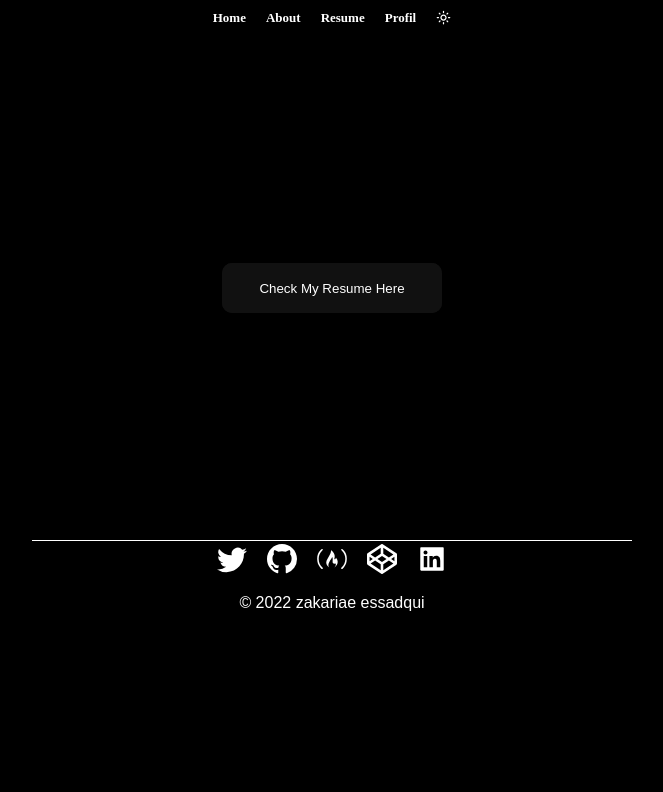
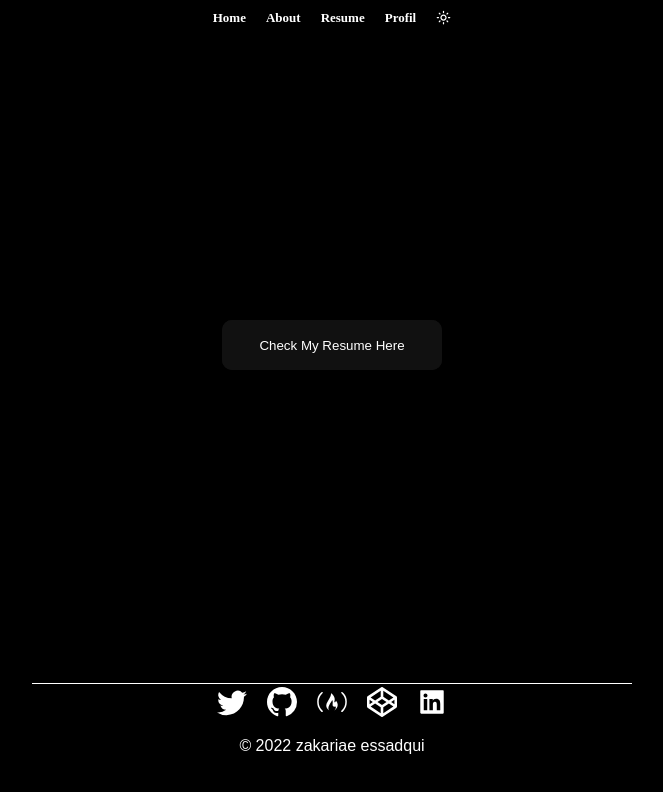
Before and after one commit to Enstientt/MyPortfolio, a React (Create React App) app: page /MyPortfolio/MyResume in a window 1280 px wide. Shown: the top 792 px of the page, without its empty margins (308-971 px from the left). Built offline with nearby package versions, Linux system fonts and the light colour scheme.

Commit message:
empty commit

```diff
--- a/src/components/AbouteMe.js
+++ b/src/components/AbouteMe.js
@@ -5,7 +5,7 @@ export const AbouteMe =()=>{
     const theme = useContext(ThemeContext);
 
     return (
-        <div style={{width:"100%", height:"100%"}}>
+        <div style={{width:"100%", height:"60%"}}>
         <h1 style={{color:"white"}}>AbouteMe</h1>
         </div>
         )
--- a/src/components/Intra42.js
+++ b/src/components/Intra42.js
@@ -2,7 +2,7 @@ import React from "react";
 import {Intra } from "./Header.styled";
 
 export const Intra42 =()=>(
-    <div style={{width:"100%", height:"100%"}}>
+    <div style={{width:"100%", height:"60%"}}>
     <Intra />
     <h1 style={{color:"white", fontSize:"50px",position:"absolute",bottom:"50%", left:"50%",transform:"translate(-50%,-50%)"}}>Under Construction</h1>
     </div>
--- a/src/components/MyResume.js
+++ b/src/components/MyResume.js
@@ -2,7 +2,7 @@ import React from "react";
 import { RedirectButton } from "./Myresume.styled";
 
 export const MyResume =()=>(
-    <div style={{width:"100%", display:"flex", justifyContent:"center", alignContent:"center"}}>
-    <a style={{width:"fit-content", height:"fit-content"}}href="https://myresume.tiiny.site/" target="_blank"><RedirectButton>Check My Resume Here</RedirectButton></a>
+    <div style={{width:"100%",height:"60%", display:"flex", justifyContent:"center", alignContent:"center"}}>
+    <a style={{width:"fit-content",position:"absolute",top:"40%", height:"fit-content"}}href="https://myresume.tiiny.site/" target="_blank"><RedirectButton>Check My Resume Here</RedirectButton></a>
     </div>
 )
```
